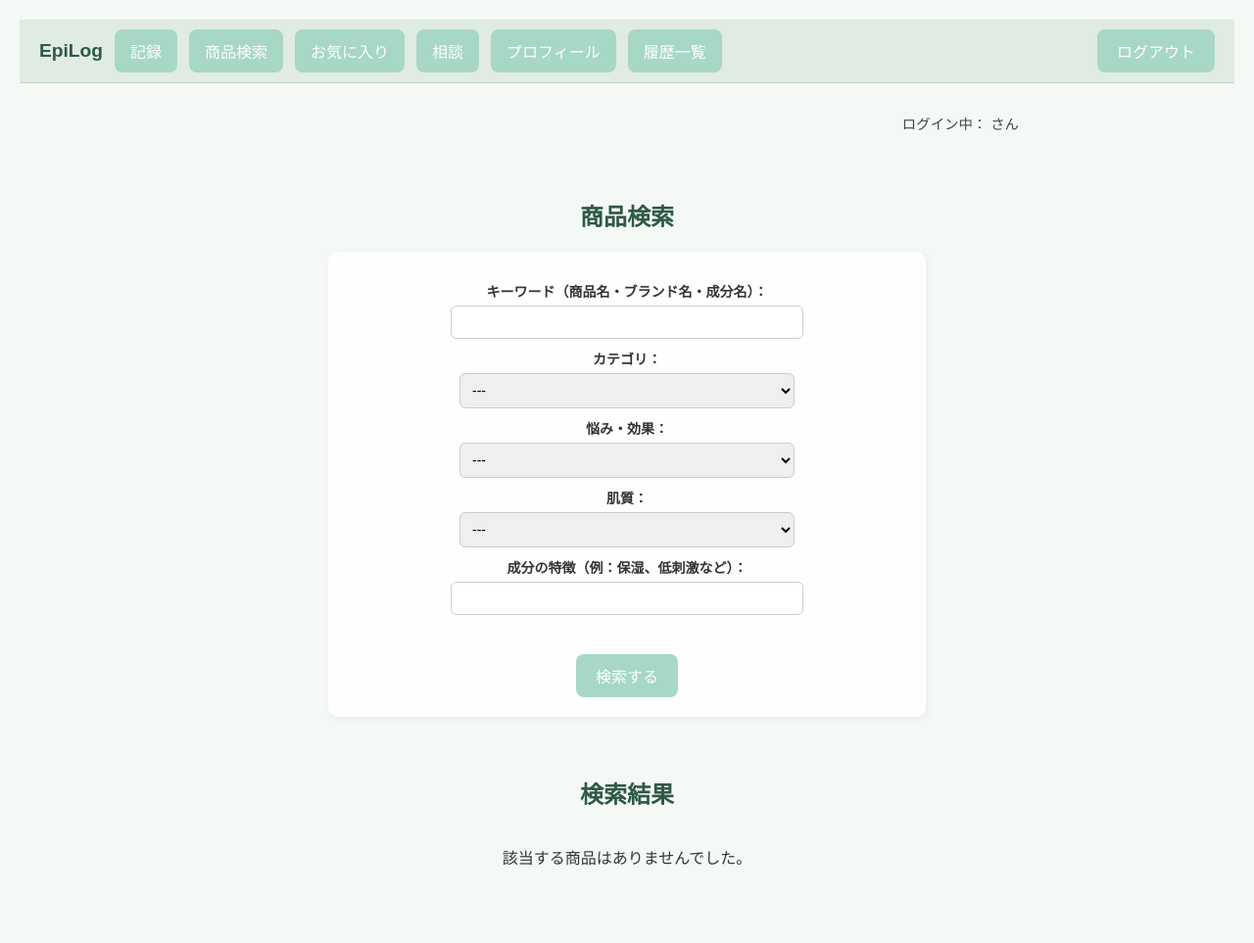
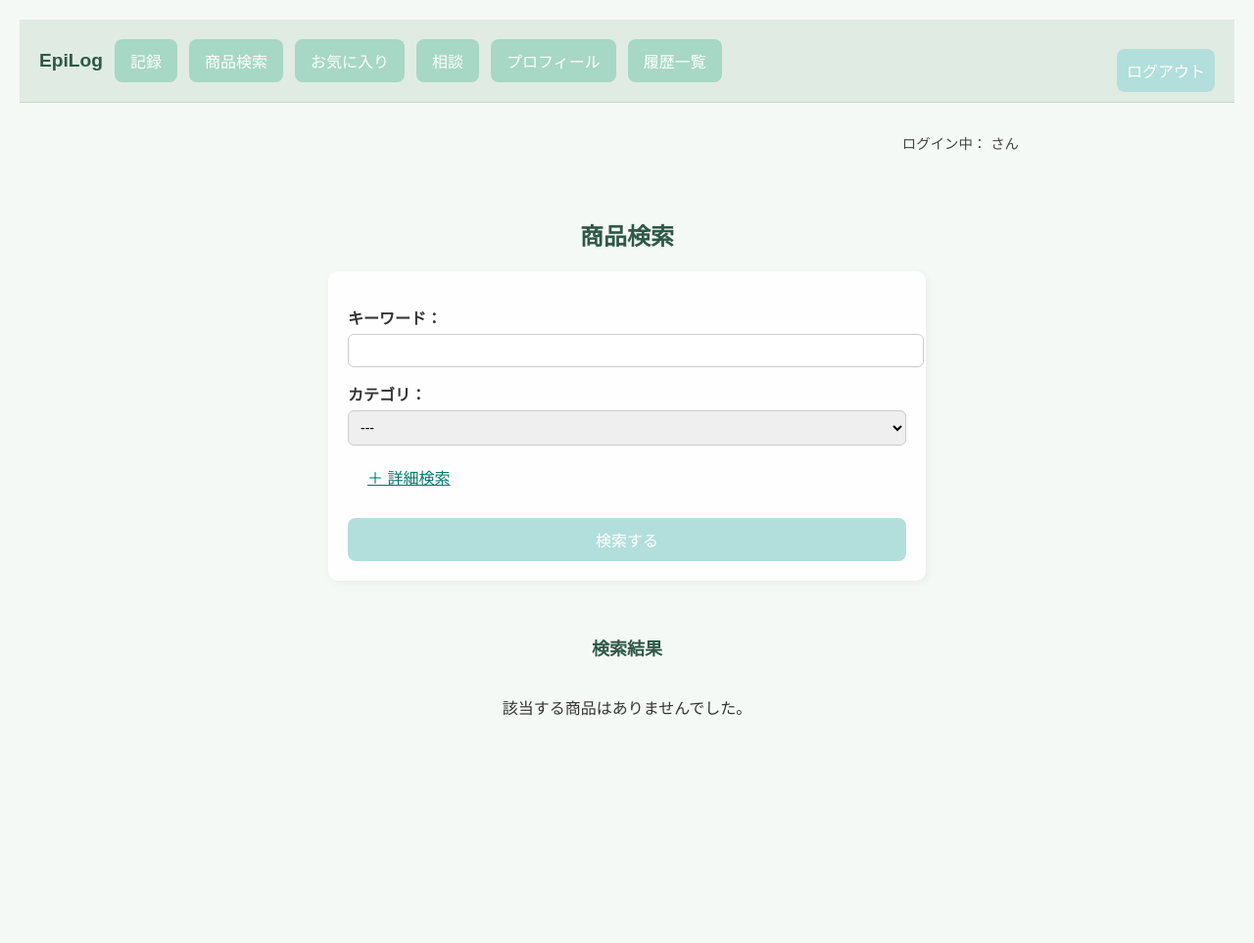
Before and after one commit to yui-mu/Epilog, a Django app: page /product/search/ in a window 1280 px wide. Shown: the whole page at 98% size. After the commit the page ends 731 px from the top, so only its background shows below. Run offline with Django 5.2, Linux system fonts and the light colour scheme; the visitor is signed in with stand-in values (Sample User, id 1); data that the repository does not hold is empty.

Commit message:
商品検索ページと検索結果の表示改善

```diff
--- a/epilog/Epilogapp/templates/product_search.html
+++ b/epilog/Epilogapp/templates/product_search.html
@@ -1,7 +1,7 @@
 
 {% extends 'base.html' %}
+{% block content %}
 
-{% block content %}
 <style>
   .search-wrapper {
     display: flex;
@@ -9,14 +9,11 @@
     align-items: center;
     padding: 40px 20px;
   }
-
   .search-title {
     font-size: 24px;
     font-weight: bold;
     margin-bottom: 20px;
-    text-align: center;
   }
-
   .search-form-box {
     width: 75%;
     max-width: 600px;
@@ -25,42 +22,41 @@
     border-radius: 10px;
     box-shadow: 2px 2px 8px rgba(0, 0, 0, 0.05);
     margin-bottom: 40px;
-    text-align: center;
-
   }
-
-  .search-form-box label {
+  label {
     display: block;
-    margin-top: 10px;
+    margin-top: 15px;
     font-weight: bold;
-    font-size: 14px;
-    text-align: center;
   }
-
-  .search-form-box input,
-  .search-form-box select {
-    width: 60%;
+  input, select {
+    width: 100%;
     padding: 8px;
     margin-top: 5px;
     font-size: 14px;
     border: 1px solid #ccc;
     border-radius: 6px;
   }
-
-  .search-form-box button {
-    margin-top: 20px;  /*
-    padding: 10px 20px;
+  .btn-toggle {
+    margin-top: 10px;
+    background: none;
+    border: none;
+    color: #00796b;
+    cursor: pointer;
+    text-decoration: underline;
+  }
+  button[type="submit"] {
+    margin-top: 20px;
+    padding: 10px;
+    width: 100%;
     font-size: 16px;
     background-color: #b2dfdb;
     color: white;
     border: none;
     border-radius: 8px;
     cursor: pointer;
-    display: block;
-    margin-left: auto;
-    margin-right: auto;
   }
 
+  /* 商品カード部分 */
   .results-title {
     text-align: center;
     font-size: 18px;
@@ -73,23 +69,21 @@
     padding: 0;
     margin: 0 auto;
     display: grid;
-    grid-template-columns: repeat(auto-fit, minmax(250px, 1fr)); /* ★ 3列対応 */
-    gap: 20px; /* ★ 各カードの間に余白を設定 */
+    grid-template-columns: repeat(auto-fit, minmax(250px, 1fr));
+    gap: 20px;
     max-width: 1000px;
   }
 
-
   .product-card {
-    width: 250px;
+    width: 100%;
     padding: 15px;
-    margin: 20px 0;
     border: 1px solid #ccc;
     border-radius: 10px;
     text-align: center;
     background-color: #fff;
     box-shadow: 2px 2px 5px rgba(0, 0, 0, 0.1);
-    display: flex; /* 内部要素の位置を調整しやすくする */
-    flex-direction: column; /* 内部要素を縦並びにする */
+    display: flex;
+    flex-direction: column;
     align-items: center;
     position: relative;
   }
@@ -111,18 +105,10 @@
     margin: 0 0 10px 0;
   }
 
-
   .image-wrapper {
     position: relative;
     width: 100%;
-    overflow: hidden; /* ★ はみ出る部分を隠す */
-  }
-
-  .image-wrapper img {
-    width: 100%;
-    height: 100%;
-    object-fit: contain;
-    border-radius: 8px;
+    overflow: hidden;
   }
 
   .favorite-btn {
@@ -131,9 +117,9 @@
     background: none;
     color: gray;
     cursor: pointer;
-    position: absolute; /* ★絶対位置を指定（これを追加） */
-    bottom: 8px;       /* ★画像内の下位置（調整可能） */
-    right: 8px;        /* ★画像内の右位置（調整可能） */
+    position: absolute;
+    bottom: 8px;
+    right: 8px;
   }
 
   .favorite-btn.added {
@@ -143,31 +129,30 @@
 
 <div class="search-wrapper">
   <h1 class="search-title">商品検索</h1>
-
   <div class="search-form-box">
     <form method="get">
-      <label>キーワード（商品名・ブランド名・成分名）：</label>
+      <label>キーワード：</label>
       {{ form.keyword }}
 
       <label>カテゴリ：</label>
       {{ form.category }}
 
+      <button type="button" class="btn-toggle" onclick="toggleDetails()">＋ 詳細検索</button>
+
+      <div id="detail-box" style="display: none;">
         <label>悩み・効果：</label>
         {{ form.concern }}
 
         <label>肌質：</label>
         {{ form.skin_type }}
 
-      <label>成分の特徴（例：保湿、低刺激など）：</label>
-      <input type="text" name="feature" ...>
+        <label>成分の特徴：</label>
+        {{ form.feature }}
+      </div>
 
-      <div style="margin-top: 20px;">
       <button type="submit">検索する</button>
-      </div>
     </form>
   </div>
-
-  <input type="hidden" id="csrf-token" value="{{ csrf_token }}">
 
   <h2 class="results-title">検索結果</h2>
 
@@ -177,8 +162,7 @@
         <li class="product-card">
           <div class="image-wrapper">
             <img src="{{ product.image.url }}" alt="{{ product.name }}">
-            <button class="favorite-btn {% if product.id in favorite_ids %}added{% endif %}"
-                    data-product-id="{{ product.id }}">
+            <button class="favorite-btn {% if product.id in favorite_ids %}added{% endif %}" data-product-id="{{ product.id }}">
               {% if product.id in favorite_ids %}❤{% else %}♥{% endif %}
             </button>
           </div>
@@ -193,14 +177,18 @@
 </div>
 
 <script>
+  function toggleDetails() {
+    const box = document.getElementById("detail-box");
+    box.style.display = box.style.display === "none" ? "block" : "none";
+  }
+
+  // お気に入りボタン処理
   document.addEventListener('DOMContentLoaded', function () {
     const buttons = document.querySelectorAll('.favorite-btn');
-
     buttons.forEach(button => {
       button.addEventListener('click', function () {
         const productId = this.dataset.productId;
         const btn = this;
-
         fetch("{% url 'toggle_favorite_ajax' %}", {
           method: 'POST',
           headers: {
@@ -215,12 +203,10 @@
             btn.classList.toggle('added');
             btn.textContent = btn.classList.contains('added') ? '❤' : '♥';
           }
-              })
-              .catch(error => console.error('エラーが発生しました:', error));
+        });
       });
     });
   });
 </script>
 
-
 {% endblock %}
--- a/epilog/Epilogapp/views.py
+++ b/epilog/Epilogapp/views.py
@@ -269,9 +269,10 @@ def product_create_view(request):
 @login_required
 def product_search_view(request):
     form = ProductSearchForm(request.GET or None)
-    products = Product.objects.all()
+    products = None
 
     if form.is_valid() and request.GET:
+        products = Product.objects.all()
         keyword = form.cleaned_data.get('keyword')
         category = form.cleaned_data.get('category')
         concern = form.cleaned_data.get('concern')
```
Lines whose indentation alone changed are shown as unchanged.
